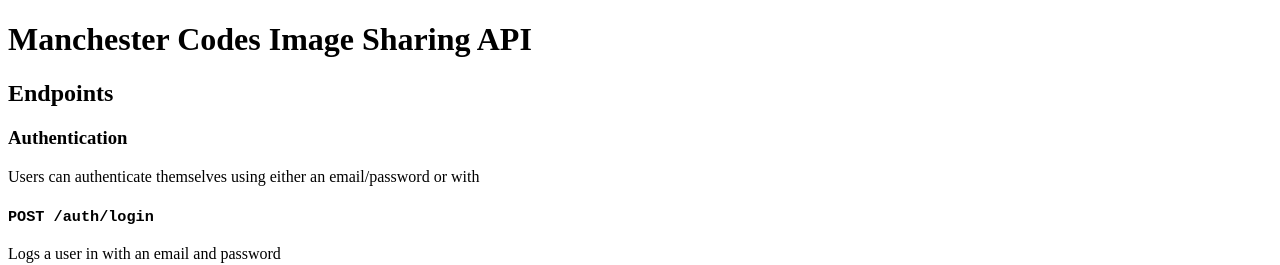
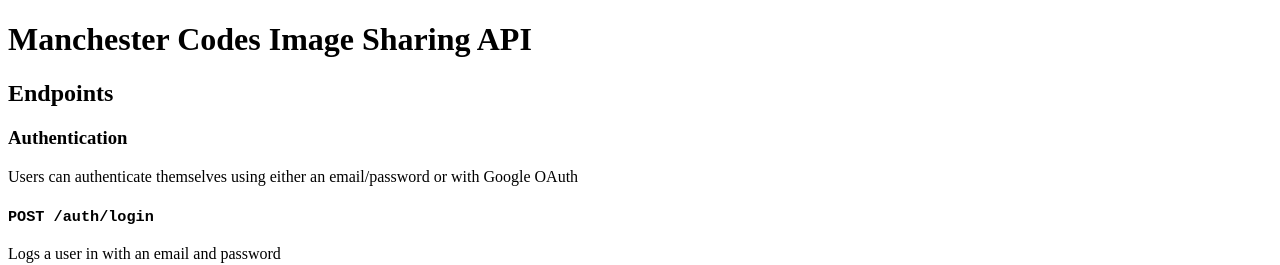
Before and after one commit to CommandShiftHQ/image-api, a website: page src/public/index.html in a window 1280 px wide. Shown: the top 265 px of the page. Drawn offline with Linux system fonts and the light colour scheme.

Commit message:
Complete half-complete sentence

```diff
--- a/src/public/index.html
+++ b/src/public/index.html
@@ -13,7 +13,7 @@
 
         <section id="auth">
           <h3>Authentication</h3>
-          <p>Users can authenticate themselves using either an email/password or with </p>
+          <p>Users can authenticate themselves using either an email/password or with Google OAuth</p>
           <section id="post-auth-login">
             <h3><code>POST /auth/login</code></h3>
             <p>Logs a user in with an email and password</p>
```
